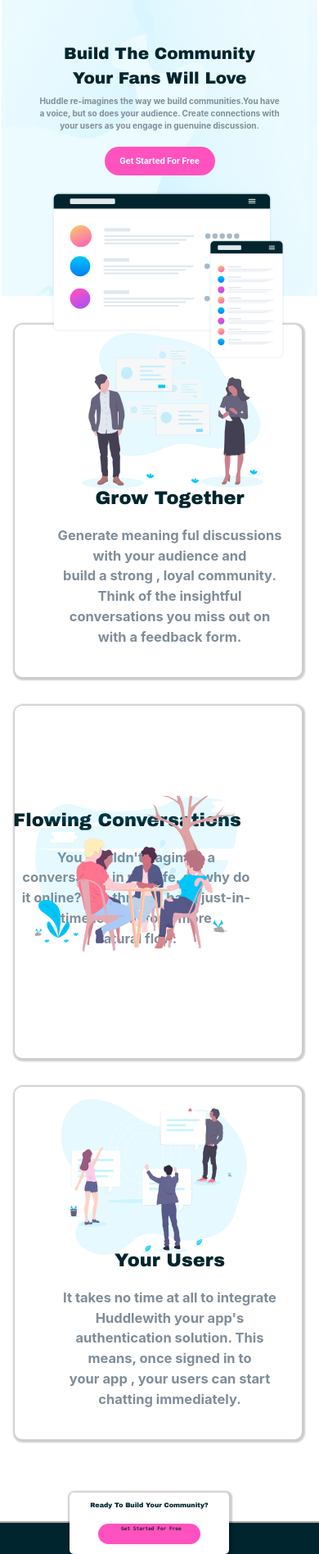
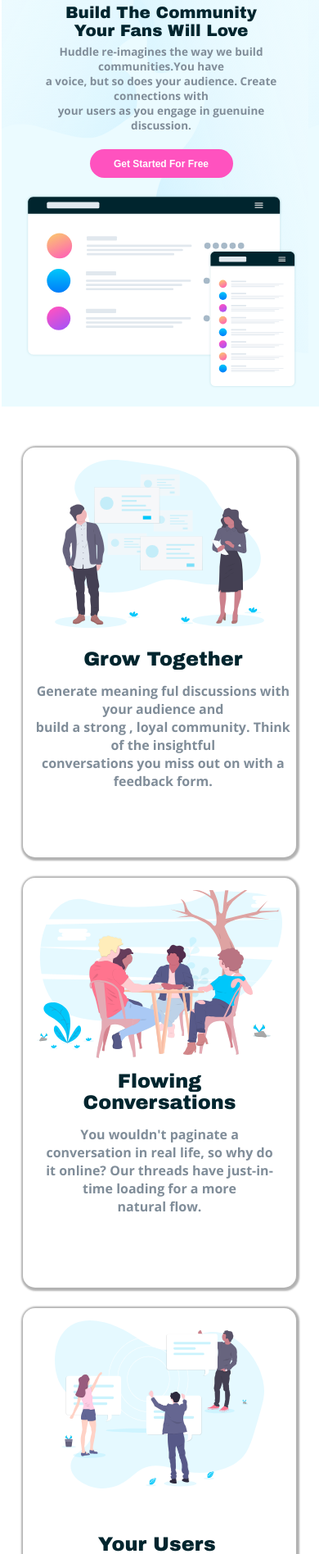
Before and after one commit to ostindev229/Landing-page3, a plain HTML site: page index.html in a window 390 px wide. Shown: the part 104-2000 px from the top of the page at 82% size. Drawn offline with nearby package versions, Linux system fonts and the light colour scheme.

Commit message:
index.html

```diff
--- a/index.html
+++ b/index.html
@@ -8,28 +8,38 @@
 	<link rel="stylesheet" type="text/css" href="style.css">
 	<link href="https://fonts.googleapis.com/icon?family=Material+Icons" rel="stylesheet">
 	<link rel="stylesheet" href="https://use.fontawesome.com/releases/v5.8.1/css/all.css" integrity="sha384-50oBUHEmvpQ+1lW4y57PTFmhCaXp0ML5d60M1M7uH2+nqUivzIebhndOJK28anvf" crossorigin="anonymous" />
-	<link rel="stylesheet" href="path/to/bootstrap/css/bootstrap.min.css">
 <link rel="stylesheet" href="path/to/font-awesome/css/font-awesome.min.css">
 <script type="module" src= "https://unpkg.com/ionicons@5.5.2/dist/ionicons/ionicons.esm.js" >></script>
 
 </head>
 <body>
 	<div class="bloc1">
+		<div class="hlh">
 <img class="posit" src="logo.svg">
-	<button class="design"><h3>Try it Free</h3></button> <br><br><br><br><br><br><br>
+			 <input class="design" type="button" name="valider" value="Try it free">
+</div> <br><br><br><br><br><br><br>
+
 	<p class="main_desi">Build The Community<br>Your Fans Will Love </p>
-	<p class="main_desi1">Huddle re-imagines the way we build communities.You have<br>a voice, but so does your audience. Create connections with<br>your users as you engage in guenuine discussion.</p>
+
+	<div class="bpl"><p class="main_desi1">Huddle re-imagines the way we build communities.You have<br>a voice, but so does your audience. Create connections with<br>your users as you engage in guenuine discussion.</p></div>
+
+
 	<button class="design1">Get Started For Free</button>
-	<img class="makeup" src="illustration-mockups.svg">
+	<div class="bpl1"><img class="makeup" src="illustration-mockups.svg"></div>
 </div>
+
+
+
+
 <div class="bloc2">
 
 
 	<div class="partition1">
+		<div class="contain">
 		<div class="ajust">
 		<p class="main_desi2">Grow Together</p>
 		<p class="main_desi3">Generate meaning ful discussions with your audience and<br>build a strong , loyal community. Think of the insightful<br>conversations you miss out on with a feedback form.</p></div>
-		<div class="ajust1"><img class="makeup1" src="illustration-grow-together.svg"></div>
+		<div class="ajust1"><img class="makeup1" src="illustration-grow-together.svg"></div></div>
 	</div>
 
 
@@ -43,10 +53,11 @@
 
 
 	<div class="partition3">
-		<div class="ajust">
+		<div class="contain">
+		<div class="ajust4">
 		<p class="main_desi6">Your Users</p>
 		<p class="main_desi7">It takes no time at all to integrate Huddlewith your app's<br> authentication solution. This means, once signed in to<br>your app , your users can start chatting immediately.</p></div>
-		<div class="ajust4"><img class="makeup3" src="illustration-your-users.svg"></div>
+		<div class="ajust5"><img class="makeup3" src="illustration-your-users.svg"></div></div>
 	</div><br><br>
 </div>
 <div class="bloc3">
--- a/style.css
+++ b/style.css
@@ -122,19 +122,6 @@
 	margin-left: 110px;
 
 
-}
-.main_desi6{
-	font-size: 27px;
-	font-family: Arial black;
-	margin-left: 115px;
-	color:  hsl(192, 100%, 9%);
-	padding-top: 130px;
-}
-.main_desi7{
-	font-size: 17px;
-	margin-left: 70px;
-	color:  hsl(208, 11%, 55%);
-	font-weight: bold;
 }
 .partition3{
 	width: 90%;
@@ -320,48 +307,57 @@
 @media screen and (max-width: 768px){
 	body{
 		width: 100%;
-		margin: 0px auto;
-		margin-left: 0px;
-		margin-right:0px ;
+		margin: 0;
+		padding: 0;
+
 
 	}
+	*{
+		box-sizing: border-box;
+	}
+	/******************************Partie1**********************************************/
 	.bloc1{
-	height: 465px;
+	height: 600px;
 	background-image: url(bg-hero-mobile.svg);
 	background-color: hsl(193, 100%, 96%);
 	margin-top: 0px;
-	width: 99%;
+	width: 100%;
 	margin-right: 0px;
 }
-.posit{
+div, .hlh{
+	width: 95%;
+	margin: 0px auto;
+}
+img,.posit{
+	width: 40%;
+	margin-left: 8px;
 	margin-top: 15px;
-	width: 30%;
-	margin-left: 12px;
+}
+input,.design{
+	margin-left: 0 ;
+	float: right;
+	font-size: 12px;
+	margin-right: 25px;
+	height: 25px;
+	margin-top: 15px;
+	width: 100px;
+	border-radius: 15px;
+	box-shadow: 1px 1px 2px 3px rgba(0, 0, 0, 0.2);
+}
 
-}
-.design{
-	height: 25px;
-
-	width: 100px;
-	background-color: white;
-	border-radius: 15px;
-	border: none;
-	box-shadow: 1px 1px 2px 3px rgba(0, 0, 0, 0.2);
-	font-size: 8px;
-	margin-top: 15px;
-	margin-left: 110px;
-
-
-}
 .main_desi{
 	font-size: 20px;
 	font-family: Arial black;
 	color:  hsl(192, 100%, 9%);
 	text-align: center;
-	margin: -78px 0 0 0 ;
+	margin: -90px 0 0 0 ;
+}
+.bpl{
+	width: 75%;
+	margin: 0px auto;
 }
 .main_desi1{
-	font-size: 10px;
+	font-size: 13.5px;
 	color:  hsl(208, 11%, 55%);
 	font-weight: bold;
 	margin: 6px 0 0 0;
@@ -369,150 +365,155 @@
 
 }
 .design1{
-	width: 135px;
+	width: 175px;
 	height: 35px;
 	border-radius: 20px;
 	border: none;
 	color: white;
 	background-color: hsl(322, 100%, 66%);
 	font-weight: bold;
-	font-size: 10px;
+	font-size: 12px;
 	text-align: center;
-   margin : auto;
-   display:block;
-   margin-top: 18px;
+   display: block;
+   margin: auto;
+   margin-top: 20px;
+}
+.bpl1{
+	width: 85%;
+	margin: 0px auto;
+}
+	/******************************Partie2**********************************************/
+
+
+.bloc2{
+	height:1500px;
+	width: 90%;
+	margin-top: 50px;
 
 }
-.makeup{
-	width: 285px;
-	margin-top: 20px;
- margin-left: 25px;
+.partition1,.partition2, .partition3{
+	width: 95%;
+	height: 500px;
+	margin: 0px auto;
+}
+div.ajust{
+	width: 80%;
+	margin: 0px auto;
+	position: absolute;
+	top: 55em;
+	margin-left: -10px;
+
+
+}
+.main_desi2,.main_desi4, .main_desi6{
+	margin: 15px;
+	font-size: x-large;
+	text-align: center;
+	padding: 0;
+}
+.main_desi3, .main_desi5, .main_desi7{
+	margin: 0;
+	font-size: medium;
+	text-align: center;
+}
+.ajust1, .ajust2, .ajust5{
+	width: 90%;
+	height: 220px;
 
 
 
 }
-.bloc2{
-	height:1350px;
+.makeup1{
 	width: 100%;
-	margin-right: 0px;
+	height: 100%;
+	padding-top: 15px;
 
 }
+.contain{
+	width: 85%;
+	margin: 0px auto;
+	box-sizing: border-box;
+}
+img.makeup1{
+	margin: 0;
+}
+/**********************************p2 de la partie2***********************************************/
 
-.partition2, .partition3,.partition1{
-	width: 90%;
-	justify-content: center;
-	align-items: center;
-    height: 430px;
-	margin-top: 35px;
-	border-radius: 9px;
-	box-shadow: 1px 1px 2px 3px rgba(0, 0, 0, 0.2);
-	margin-left: 18px;
+.partition2, .partition3{
+	margin-top: 25px;
+	display: block;
+}
+.makeup2, .makeup3{
+	width: 100%;
+	height: 100%;
+	margin: 0;
+	padding-top: 15px;
+}
+.main_desi4{
+	padding-top: 0px;
+	margin-top: 30px 0 0 0;
+}
+.main_desi5{
+	margin: 0;
+}
+/**********************************p3 de la partie2***********************************************/
+.main_desi6{
+
+	margin-left: 0px;
+	padding-top: 0px;
+}
+.main_desi7{
+	margin-left: 0px;
+}
+div.ajust4{
+	width: 80%;
+	margin: 0px auto;
+	position: absolute;
+	top: 122.5em;
+	margin-left: -10px;
+
+}
+/**********************************Dernier bloc***********************************************/
 
 
-}
 
-.main_desi5{
-	font-size:5px;
-	color:  hsl(208, 11%, 55%);
-	font-weight: bold;
-	margin-left: 20px;
-	margin-right: 2px;
-}
 
-.main_desi3 , .main_desi7{
-	font-size: 16.5px;
-	color:  hsl(208, 11%, 55%);
-	font-weight: bold;
-	text-align: center;
-}
-.main_desi5{
-	font-size:16.5px;
-	color:  hsl(208, 11%, 55%);
-	font-weight: bold;
-	margin-left: 8px;
-	text-align: center;
-	width: 80%;
-}
-.main_desi2,.main_desi6{
-	font-size: 22.5px;
-	font-family: Arial black;
-	color:  hsl(192, 100%, 9%);
-	text-align: center;
-}
-.main_desi4{
-	font-size: 22.5px;
-	font-family: Arial black;
-	color:  hsl(192, 100%, 9%);
-	padding-top: 5px;
-	margin-left: -2px;
 
-}
-.makeup1{
-	width: 90%;
-	height: 190px;
-	margin-top: 10px;
-	display: flex;
 
-}
-.makeup2{
-	width: 250px;
-	height: 190px;
-	display: flex;
-	margin: auto;
-	margin-top: -20px;
-}
-.makeup3{
-	width: 90%;
-	height: 190px;
-	margin-top: -60px;
-	display: flex;
-	margin: auto;
-}
+
 .bloc3{
 
 	position: relative;
-	margin-top: 110px;
 	width: 100%;
-	margin-right: 0px;
-	margin-bottom: 0px;
-	height: 50%;
-
+	height: 100%;
 }
 
 
 .partition4{
-	width: 50%;
-    height: 75px;
+	width: 80%;
+    height: 110px;
 	border-radius: 5px;
 	box-shadow: 1px 1px 2px 3px rgba(0, 0, 0, 0.2);
 	position: absolute;
   z-index: 3;
   background: white;
-  left: 85px;
-  bottom: 35em;
+  left: 35px;
+  bottom: 40.5em;
 
 
 }
 .main_desi8{
 	text-align: center;
-	font-size: 8px;
-	padding-top: 10px;
-	font-family: Arial black;
-	color:  hsl(192, 100%, 9%);
-
+	font-size: small;
+	padding-top: 17px;
 }
 .design2{
 
-	width: 125px;
-	height: 25px;
+	width: 145px;
+	height: 30px;
 	border-radius: 15px;
-	border: none;
-	color: white;
-	background-color: hsl(322, 100%, 66%);
-	font-weight: bold;
-	font-size: 7px;
-	display: flex;
-	margin: 0px auto;
+	font-weight: 900;
+	font-size: 8px;
 }
 .positt{
 	width: 160px;
@@ -524,10 +525,10 @@
 }
 footer{
 	width:100%;
-	height: 600px;
+	height: 700px;
 }
 .rep1{
-	font-size: 15px;
+	font-size: medium;
 	margin-left: 4px;
 }
 #rip{
@@ -537,25 +538,25 @@
 }
 .main_esth1{
 	margin-left:15px ;
-	font-size: 15px;
+	font-size: medium;
 }
 .main_esth2{
 	margin-left:15px ;
-	font-size: 15px;
+	font-size: medium;
 }
 #rip{
-	font-size:6px ;
-	margin-top:10px;
+	font-size:14px ;
+	margin-top:20px;
 	margin-left: 12px;
 }
 #rip1{
-	font-size:7px ;
-	margin-top:8px;
+	font-size:14px ;
+	margin-top:20px;
 	margin-left: 12px;
 }
 #rip11{
-	font-size:6px ;
-	margin-top:8px;
+	font-size:12px ;
+	margin-top:22px;
 	margin-left: 12px;
 }
 
@@ -563,7 +564,7 @@
 .val{
 	margin-top: 30px;
 	text-align: center;
-	font-size:20px ;
+	font-size:large ;
 
 }
 .area{
@@ -610,33 +611,23 @@
 .d3{
 	margin-left: 7px;
 }
-.ajust{
-	position: absolute;
-  left: -110px;
-  margin: 65px;
-  width: 100%;
-}
-.ajust1{
-	position: absolute;
-  z-index: 3;
 
-  left: 90px;
-
-}
-.ajust2{
-	position: absolute;
-  z-index: 3;
-
-  left: 40px;
-
-}
-.ajust4{
-	position: absolute;
-  z-index: 3;
-
-  left: 50px;
-  margin-top: 15px;
-}
 .division{
 	display: block;
 }
+/****************************************/
+
+
+
+
+img.makeup{
+	width: 100%;
+	margin-top: 40px;
+	display: flex;
+	margin: auto;
+	margin-top: 20px;
+
+}
+.ajust3, .ajust4{
+	width: 90%;
+}
```
